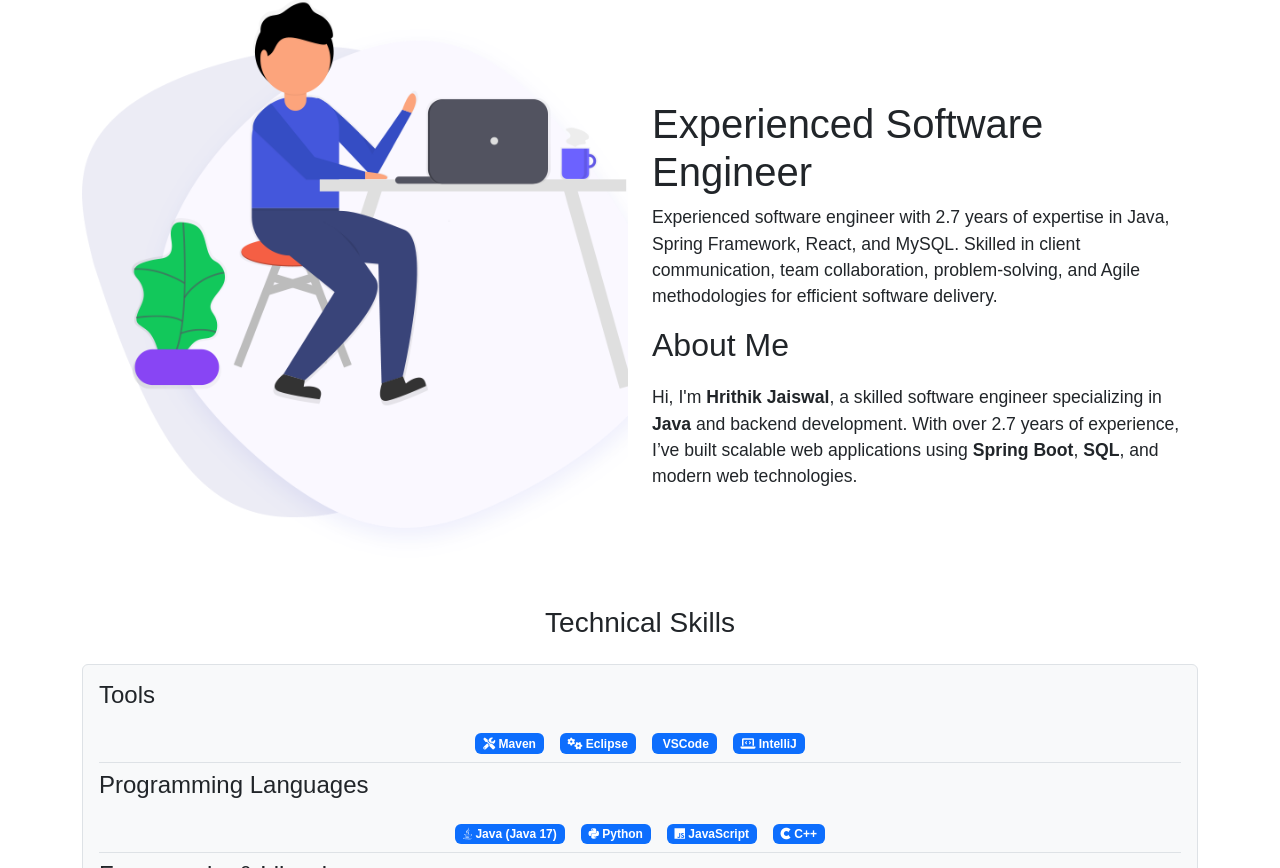
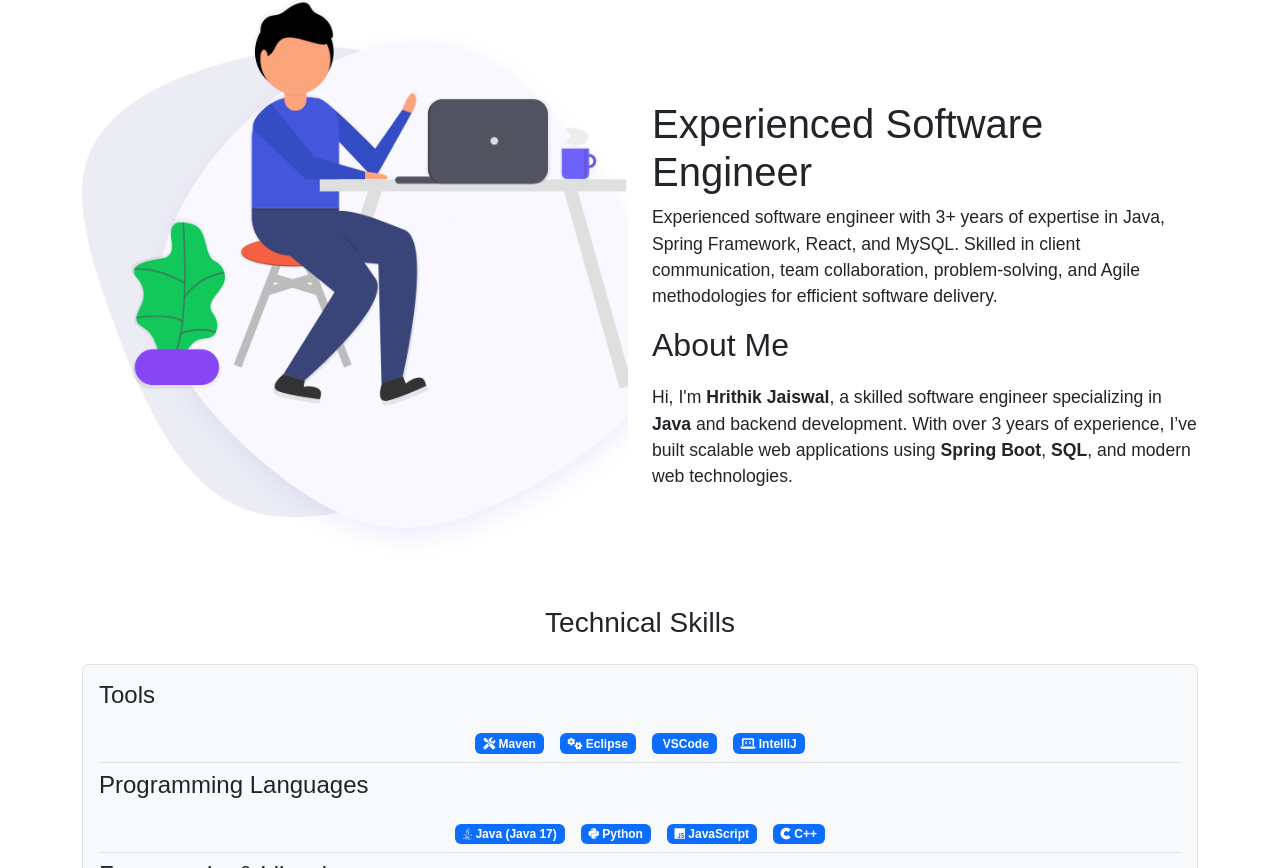
Before and after one commit to hrithik007/My_Portfolio, a React (Create React App) app: page / in a window 1280 px wide. Shown: the part 932-1800 px from the top of the page. Built offline with nearby package versions, Linux system fonts and the light colour scheme.

Commit message:
Update AboutUs.js

```diff
--- a/src/components/AboutUs.js
+++ b/src/components/AboutUs.js
@@ -12,7 +12,7 @@ const About = () => {
           <section>
             <h1>Experienced Software Engineer</h1>
             <p>
-              Experienced software engineer with 2.7 years of expertise in Java, Spring Framework, React, and MySQL.
+              Experienced software engineer with 3+ years of expertise in Java, Spring Framework, React, and MySQL.
               Skilled in client communication, team collaboration, problem-solving, and Agile methodologies for efficient
               software delivery.
             </p>
@@ -20,7 +20,7 @@ const About = () => {
             <h2>About Me</h2>
             <p>
               Hi, I'm <strong>Hrithik Jaiswal</strong>, a skilled software engineer specializing in <strong>Java</strong> and backend
-              development. With over 2.7 years of experience, I’ve built scalable web applications using <strong>Spring Boot</strong>,{' '}
+              development. With over 3 years of experience, I’ve built scalable web applications using <strong>Spring Boot</strong>,{' '}
               <strong>SQL</strong>, and modern web technologies.
             </p>
           </section>
@@ -94,7 +94,7 @@ const About = () => {
         <div className="col">
           <h3 className="text-center mb-4">Education</h3>
           <p className="text-center">
-            <strong>Siliguri Institute of Technology</strong> | B.Tech in Computer Science and Engineering | CGPA: 8.76/10 (2018 – 2022)
+            <strong>Siliguri Institute of Technology</strong> | B.Tech in Computer Science and Engineering | CGPA: 8.8/10 (2018 – 2022)
           </p>
         </div>
       </div>
```
